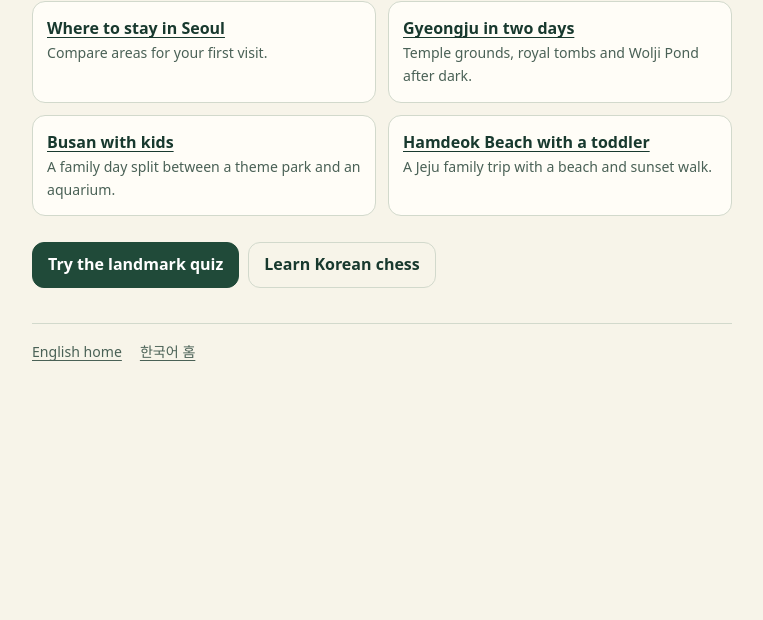
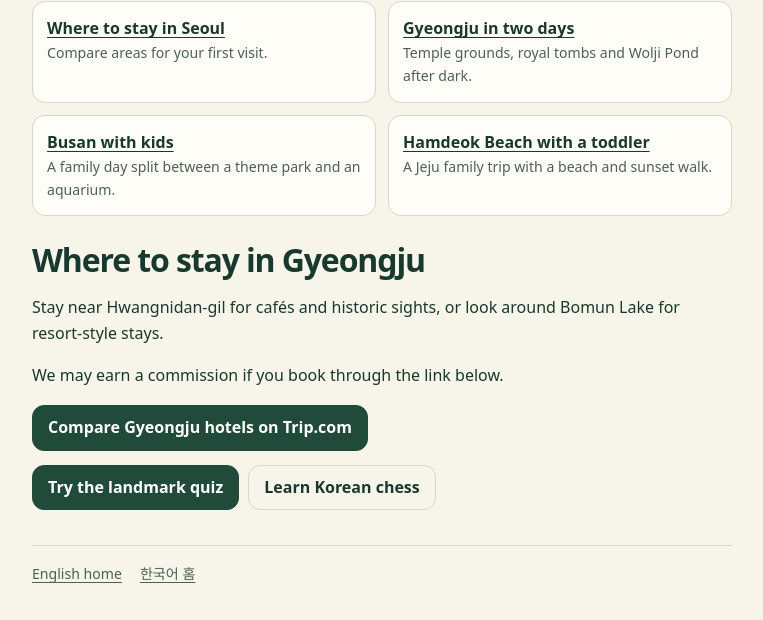
Before and after one commit to not-opened/not-opened.github.io, a plain HTML site: page en/travel/index.html in a window 1280 px wide. Shown: the part 597-1217 px from the top of the page, without its empty margins (258-1021 px from the left). Before the commit the page ends 995 px from the top, so only its background shows below. Drawn offline with Linux system fonts and the light colour scheme.

Commit message:
Add disclosed Trip.com link for Gyeongju hotels (#11)

```diff
--- a/en/travel/index.html
+++ b/en/travel/index.html
@@ -23,6 +23,11 @@
 <a class="guide" href="https://ktrip-notes.blogspot.com/2026/11/busan-with-kids-family-day-at-lotte.html"><strong>Busan with kids</strong><small>A family day split between a theme park and an aquarium.</small></a>
 <a class="guide" href="https://ktrip-notes.blogspot.com/2026/11/hamdeok-beach-jeju-with-toddler-emerald.html"><strong>Hamdeok Beach with a toddler</strong><small>A Jeju family trip with a beach and sunset walk.</small></a>
 </div></section>
+<section aria-labelledby="gyeongju-stays"><h2 id="gyeongju-stays">Where to stay in Gyeongju</h2>
+<p>Stay near Hwangnidan-gil for cafés and historic sights, or look around Bomun Lake for resort-style stays.</p>
+<p id="gyeongju-affiliate-note">We may earn a commission if you book through the link below.</p>
+<a class="button" rel="sponsored" aria-describedby="gyeongju-affiliate-note" href="https://www.trip.com/hotels/gyeongju-hotels-list-3675/?Allianceid=11474380&amp;SID=337246890&amp;trip_sub1=&amp;trip_sub3=D21631724">Compare Gyeongju hotels on Trip.com</a>
+</section>
 <div class="actions"><a class="button" href="../guess-korea/?region=all">Try the landmark quiz</a><a class="button ghost" href="../janggi/">Learn Korean chess</a></div>
 </main><footer class="narrow foot"><a href="../">English home</a><a href="/" lang="ko" hreflang="ko">한국어 홈</a></footer>
 </body></html>
```
